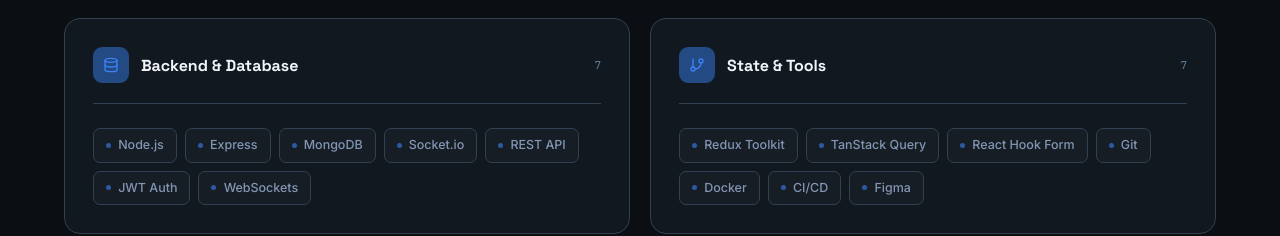
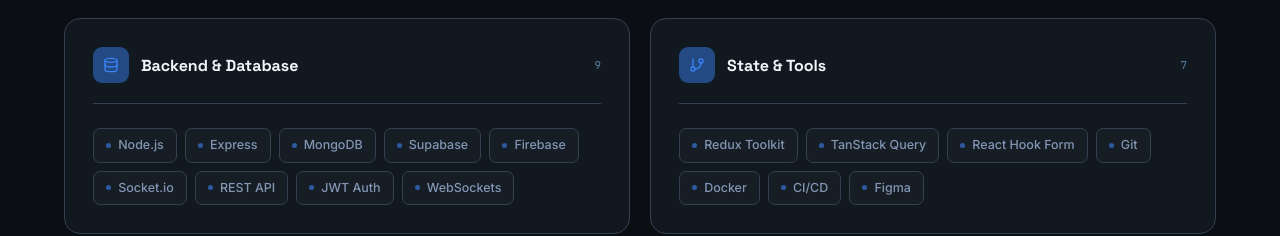
Before and after one commit to mahmou9d/profile, a React (Vite) app: page / in a window 1280 px wide. Shown: the part 1509-1745 px from the top of the page. Built offline with nearby package versions, Linux system fonts and the light colour scheme.

Commit message:
feat: add Supabase and Firebase to Backend & Database category

```diff
--- a/src/component/skills/Skills.tsx
+++ b/src/component/skills/Skills.tsx
@@ -40,6 +40,8 @@ const CATEGORIES = [
       "Node.js",
       "Express",
       "MongoDB",
+      "Supabase",
+      "Firebase",
       "Socket.io",
       "REST API",
       "JWT Auth",
```
